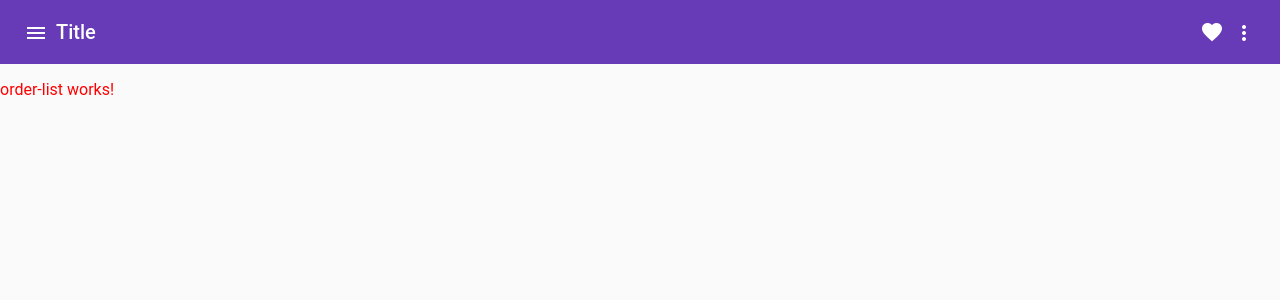
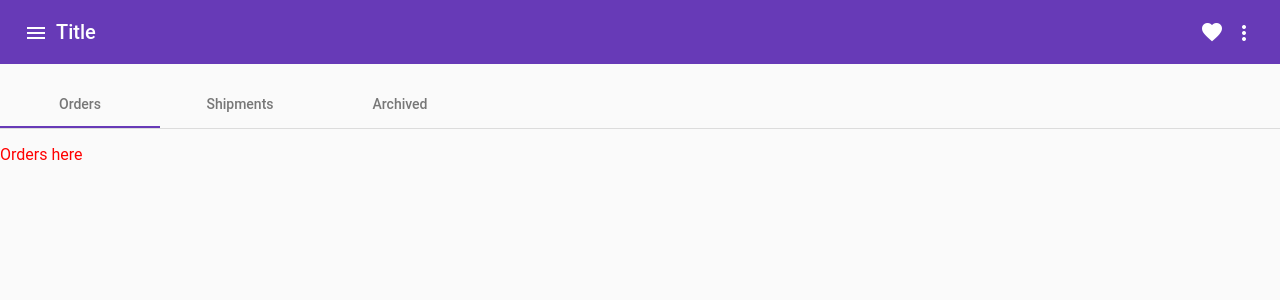
Before and after one commit to iq18/AngularMaterial, an Angular app: page /orders in a window 1280 px wide. Shown: the top 300 px of the page. Built offline with nearby package versions, Linux system fonts and the light colour scheme.

Commit message:
Added tabs

```diff
--- a/src/app/orders/order-list/order-list.component.html
+++ b/src/app/orders/order-list/order-list.component.html
@@ -1,3 +1,19 @@
 <p style="color:red;">
-  order-list works!
+  <mat-tab-group>
+    <mat-tab label="Orders">
+      <ng-template matTabContent>
+        <p>Orders here</p>
+      </ng-template>
+    </mat-tab>
+    <mat-tab label="Shipments">
+      <ng-template matTabContent>
+        <p>Shipments here</p>
+      </ng-template>
+    </mat-tab>
+    <mat-tab label="Archived">
+      <ng-template matTabContent>
+        <p>Older orders</p>
+      </ng-template>
+    </mat-tab>
+  </mat-tab-group>
 </p>
--- a/src/app/orders/orders.module.ts
+++ b/src/app/orders/orders.module.ts
@@ -1,14 +1,17 @@
 import { NgModule } from '@angular/core';
 import { CommonModule } from '@angular/common';
+import { MatTabsModule } from '@angular/material/tabs';
 
 import { OrdersRoutingModule } from './orders-routing.module';
 import { OrderListComponent } from './order-list/order-list.component';
+
 
 @NgModule({
   declarations: [OrderListComponent],
   imports: [
     CommonModule,
-    OrdersRoutingModule
+    OrdersRoutingModule,
+    MatTabsModule
   ]
 })
 export class OrdersModule { }
```
